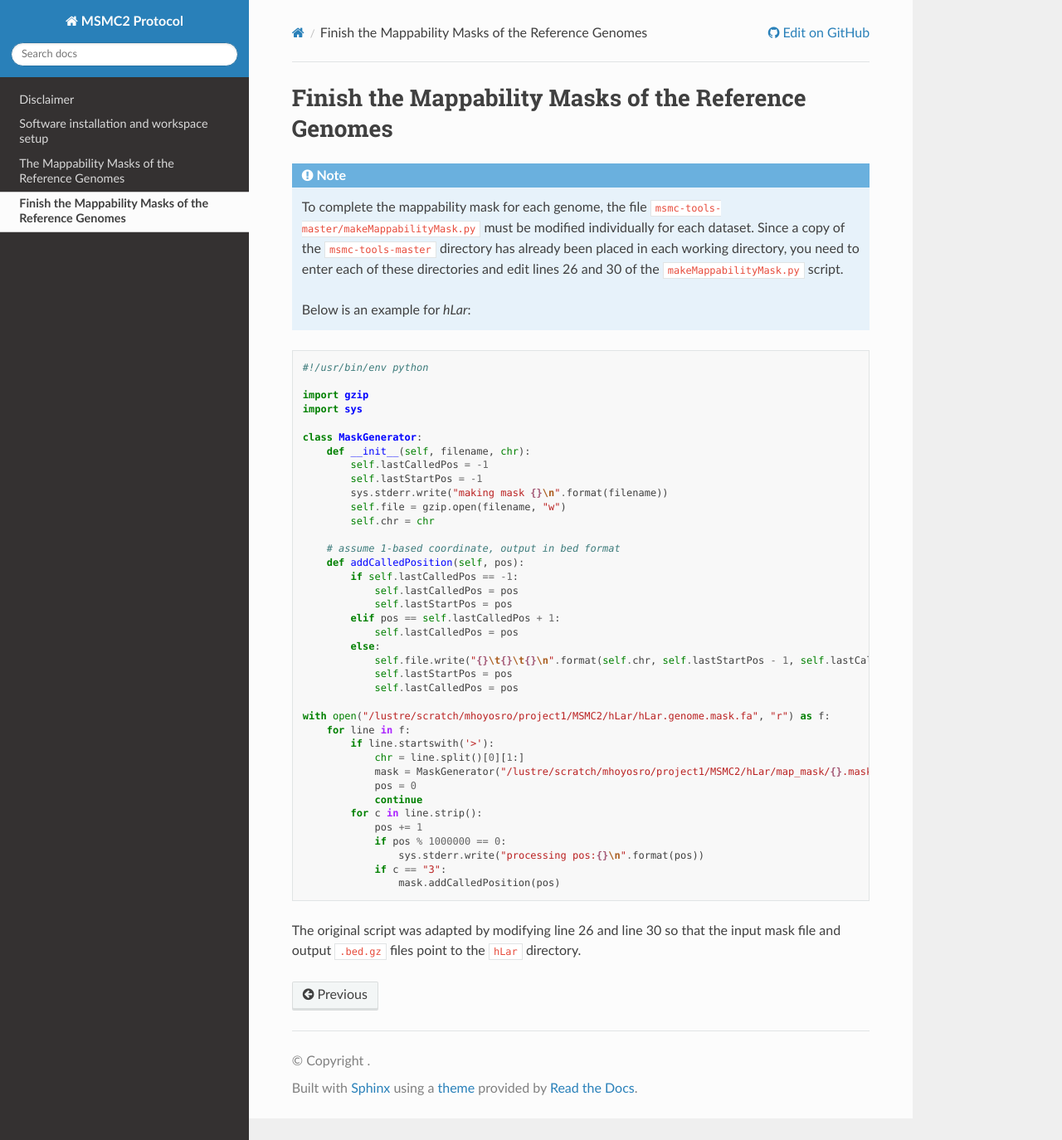
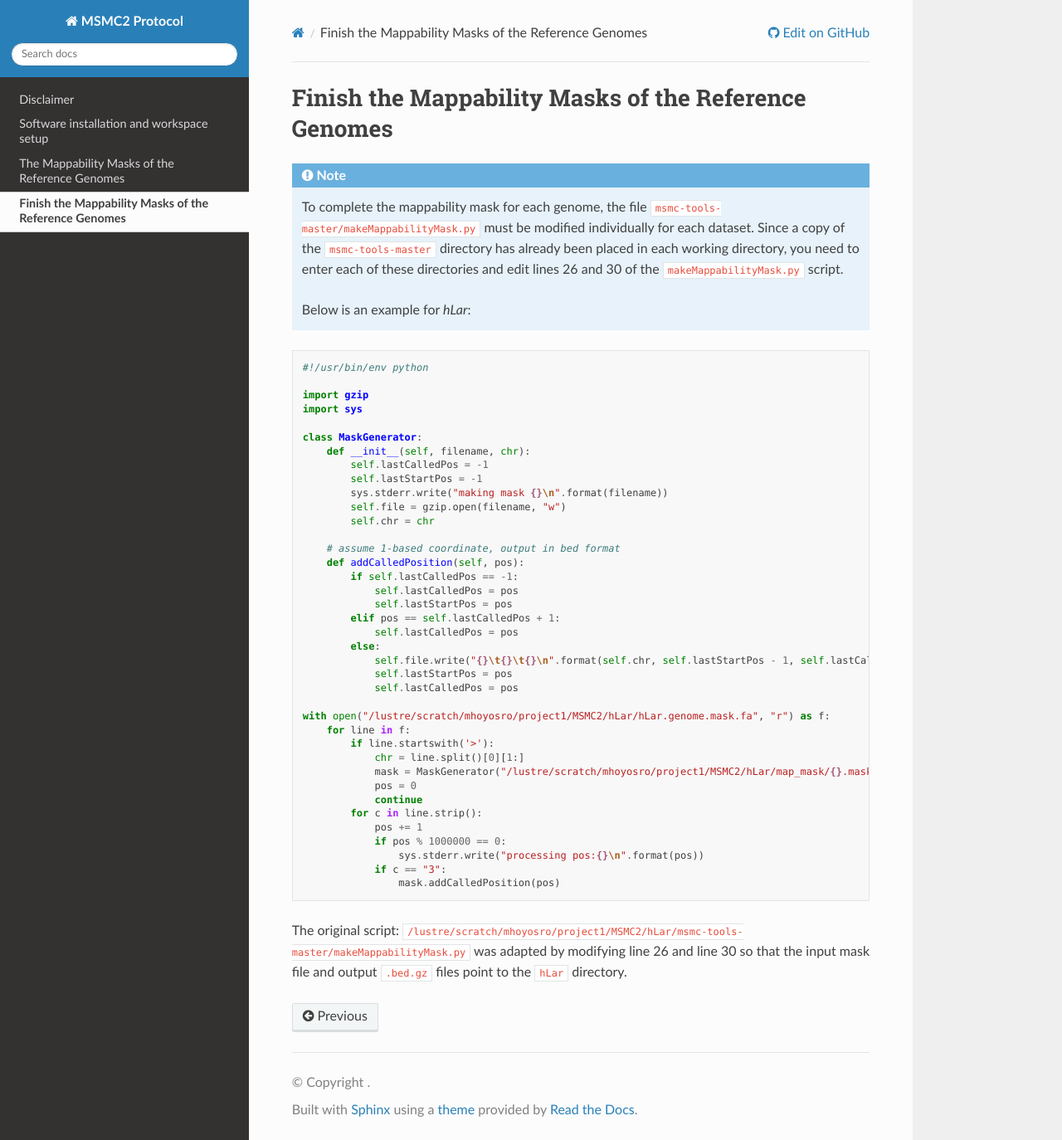
Before and after one commit to hoyosmanuel/MSMC2-Protocol, a Sphinx documentation site: the page built from docs/source/03_Data_Processing_2.rst, in a window 1280 px wide and 1374 px high. Shown: the whole window at 83% size. Built offline with Sphinx 7.4.7 and the Read the Docs theme 3.1.0, drawn with Linux system fonts in a browser that asks for light colours.

Commit message:
Update 03_Data_Processing_2.rst

```diff
--- a/docs/source/03_Data_Processing_2.rst
+++ b/docs/source/03_Data_Processing_2.rst
@@ -50,4 +50,4 @@ Finish the Mappability Masks of the Reference Genomes
 
 
 
-The original script was adapted by modifying line 26 and line 30 so that the input mask file and output ``.bed.gz`` files point to the ``hLar`` directory.
+The original script: ``/lustre/scratch/mhoyosro/project1/MSMC2/hLar/msmc-tools-master/makeMappabilityMask.py`` was adapted by modifying line 26 and line 30 so that the input mask file and output ``.bed.gz`` files point to the ``hLar`` directory.
```
